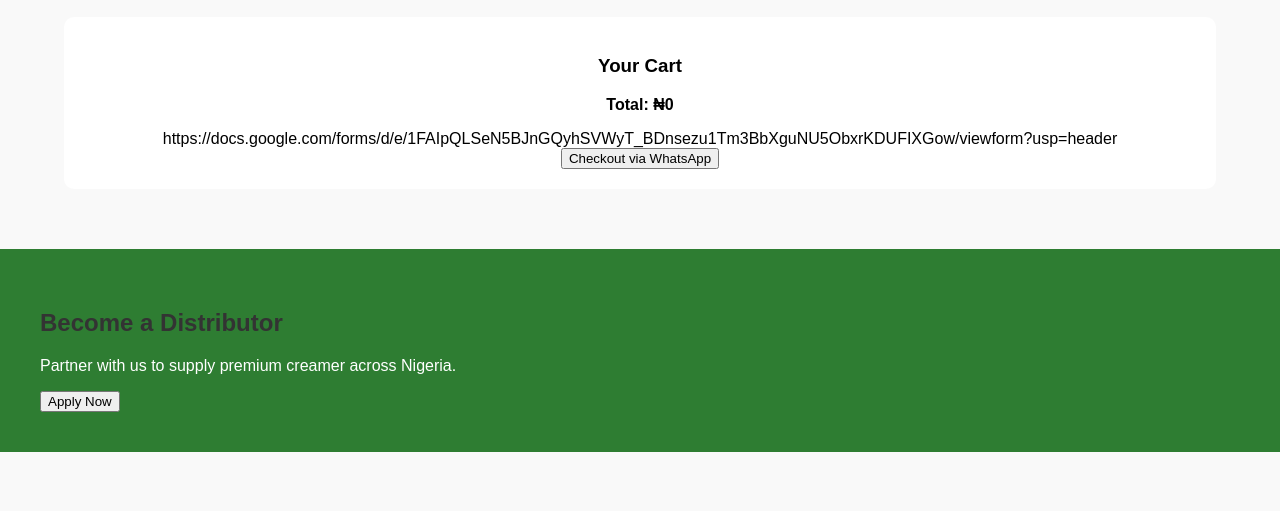
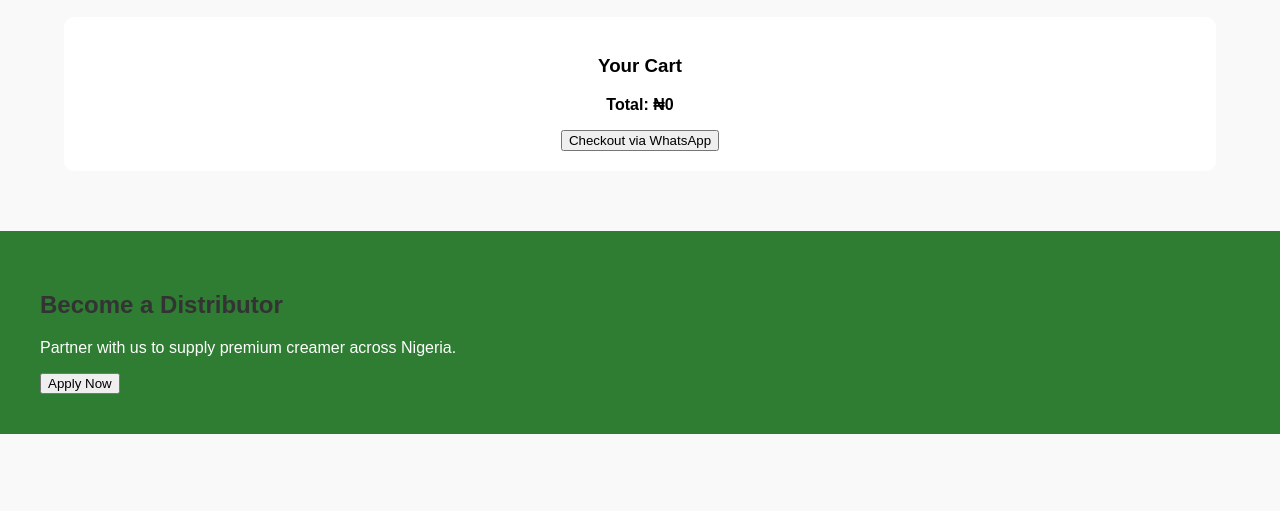
Before and after one commit to bigtre9/Bigtree, a plain HTML site: page index.html in a window 1280 px wide. Shown: the part 1780-2291 px from the top of the page. Drawn offline with Linux system fonts and the light colour scheme.

Commit message:
Update index.html

```diff
--- a/index.html
+++ b/index.html
@@ -116,7 +116,7 @@
 <ul id="cartList"></ul>
 <p><strong>Total: ₦<span id="cartTotal">0</span></strong></p>
 <!-- Checkout Button -->
-https://docs.google.com/forms/d/e/1FAIpQLSeN5BJnGQyhSVWyT_BDnsezu1Tm3BbXguNU5ObxrKDUFIXGow/viewform?usp=header
+<a href="https://docs.google.com/forms/d/e/1FAIpQLSeN5BJnGQyhSVWyT_BDnsezu1Tm3BbXguNU5ObxrKDUFIXGow/viewform?usp=header" target="_blank">
     <button onclick="checkout()">Checkout via WhatsApp</button>
 </a>
 </div>
```
